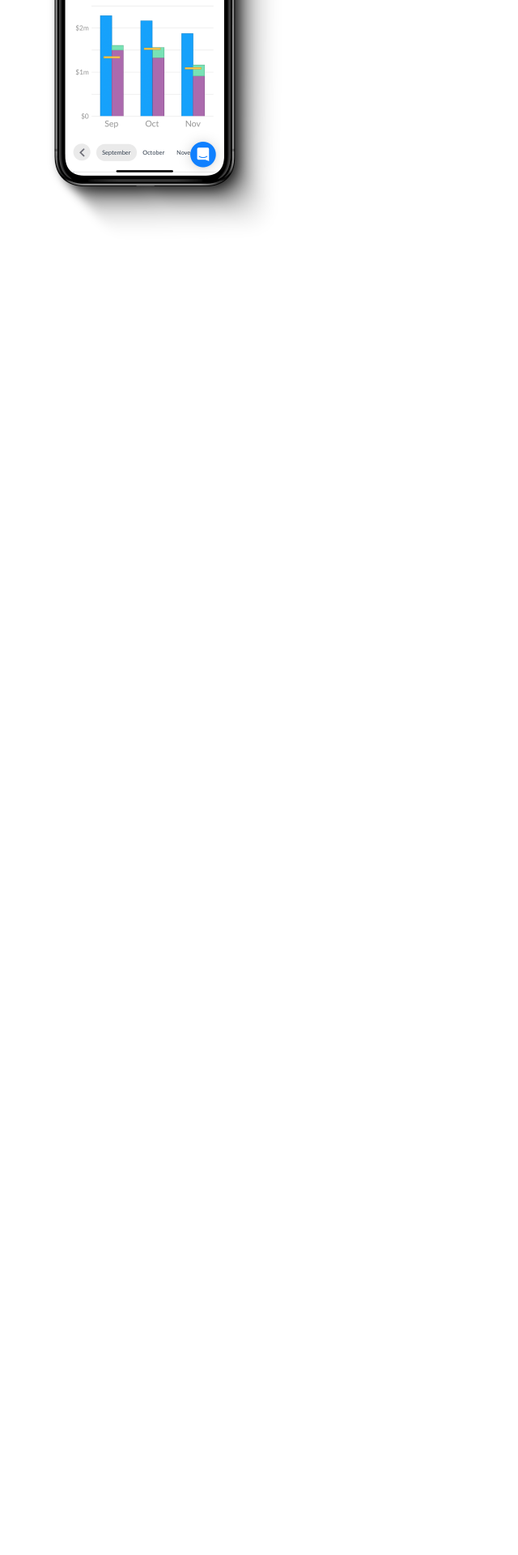
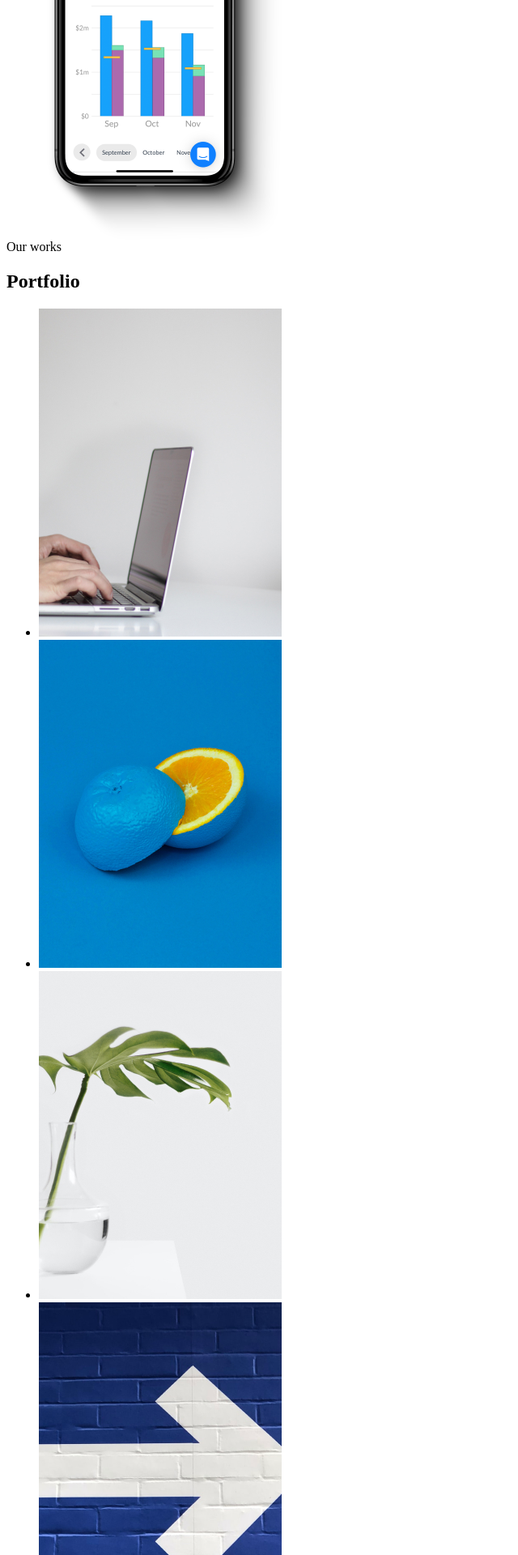
Before and after one commit to XkoderFX/deep-layout, a Node project: template src/index.pug in a window 1280 px wide. Shown: the part 4580-6500 px from the top of the page at 81% size, without its empty margins (0-640 px from the left). Before the commit the page ends 4856 px from the top, so only its background shows below. Run offline with Node 20 templates, Linux system fonts and the light colour scheme; the template is opened without the code that fills it, so the values that code supplies are empty; some libraries are stand-ins or nearby versions.

Commit message:
add portfolio section

```diff
--- a/src/index.pug
+++ b/src/index.pug
@@ -3,4 +3,5 @@
     include ./layouts/hero.pug
     include ./layouts/about.pug
     include ./layouts/services.pug
+    include ./layouts/portfolio.pug
 include ./layouts/footer.pug
--- /dev/null
+++ b/src/layouts/portfolio.pug
@@ -0,0 +1,10 @@
+section.page__section.portfolio
+    .portfolio__container
+        .portfolio__content.content-block.content-block_center
+            .content-block__label Our works
+            h2.content-block__title Portfolio
+        ul.portfolio__items
+            each val in [0,1,2,3]
+                li.portfolio__item
+                    a.portfolio__link(href='#')
+                        img(src=`images/portfolio/${val}.jpg`, alt=`portfolio project #${val+1}`)
--- a/src/scss/main.scss
+++ b/src/scss/main.scss
@@ -5,6 +5,8 @@
 @import './hero.scss';
 @import './about.scss';
 @import './services.scss';
+@import './portfolio.scss';
+
 html {
   &:root {
     --primary-color: #100c46;
--- a/src/scss/ui.scss
+++ b/src/scss/ui.scss
@@ -16,7 +16,6 @@
       margin-bottom: 7px;
     }
   }
-
   &__title {
     font-family: 'Overpass';
     font-style: normal;
@@ -24,6 +23,9 @@
     font-size: 3.5rem;
     line-height: 126%;
     color: var(--primary-color);
+  }
+  &_center {
+    text-align: center;
   }
 }
 .text {
```
Also changed, not shown: src/scss/portfolio.scss (added, +31 -0 lines), public/images/portfolio/0.jpg (added), public/images/portfolio/1.jpg (added), public/images/portfolio/2.jpg (added), public/images/portfolio/3.jpg (added).
